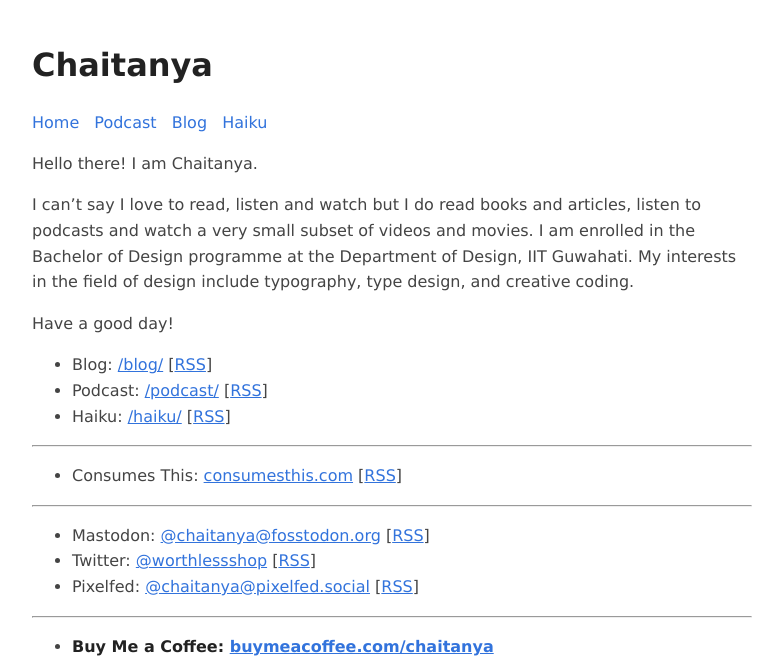
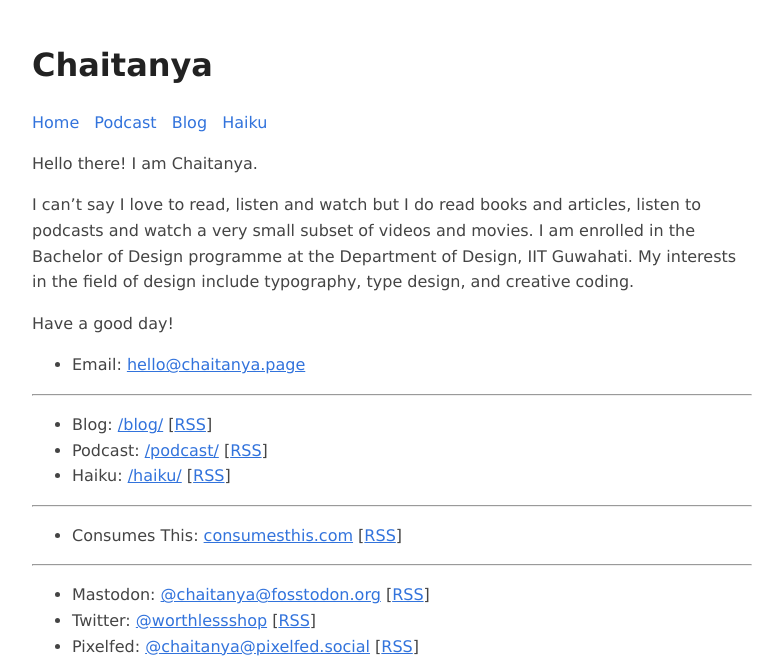
Before and after one commit to chtny/chtny.github.io, a Jekyll site: the page built from index.md, in a window 1280 px wide, cut to the strip 0-671 px from the top of the page. Shown: the whole strip, without its empty margins (248-1031 px from the left). Built offline with Jekyll 4.4.1, drawn with Linux system fonts in a browser that asks for light colours.

Commit message:
Update index.md

```diff
--- a/index.md
+++ b/index.md
@@ -7,6 +7,10 @@ Hello there! I am Chaitanya.
 I can’t say I love to read, listen and watch but I do read books and articles, listen to podcasts and watch a very small subset of videos and movies. I am enrolled in the Bachelor of Design programme at the Department of Design, IIT Guwahati. My interests in the field of design include typography, type design, and creative coding.
 
 Have a good day!
+
+- Email: [hello@chaitanya.page](mailto:hello@chaitanya.page)
+
+---
 
 - Blog: [/blog/](https://chaitanya.page/blog/) \[[RSS](https://chaitanya.page/rss)]
 - Podcast: [/podcast/](https://chaitanya.page/podcast/) \[[RSS](https://chaitanya.page/feed/podcast)]
```
